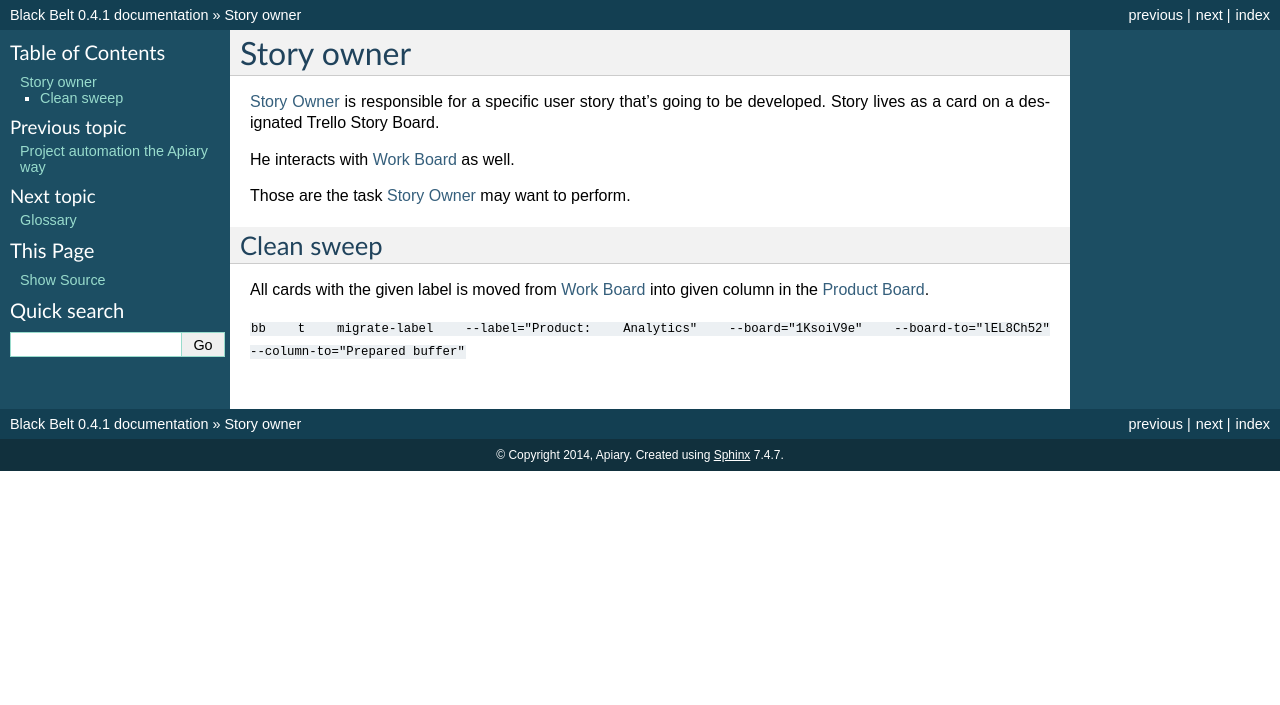
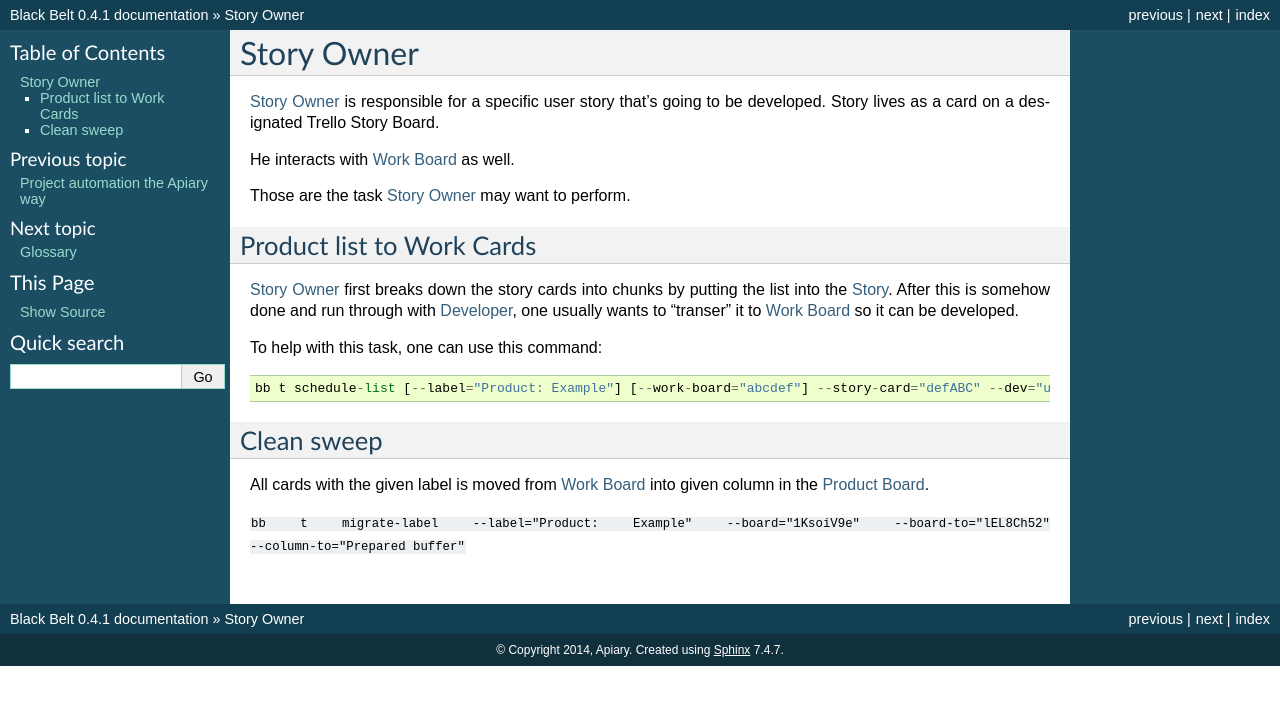
Before and after one commit to apiaryio/black-belt, a Sphinx documentation site: the page built from docs/source/story-owner.rst, in a window 1280 px wide. Shown: the top 705 px of the page. Built offline with Sphinx 7.4.7, drawn with Linux system fonts in a browser that asks for light colours.

Commit message:
Product list proposal

```diff
--- a/docs/source/glossary.rst
+++ b/docs/source/glossary.rst
@@ -16,6 +16,12 @@ Terms used in this documentation.
 	Product Board
 		Trello board with User Story cards.
 
+	Story
+	Story Card
+	User Story
+	User Story Card
+		Single Trello card on :term:`Product Board` that describes a single user story.
+
 	Work Board
 	Work Overview
 		Trello board with deployeable tasks/units derived from User Story cards.
--- a/docs/source/story-owner.rst
+++ b/docs/source/story-owner.rst
@@ -1,6 +1,6 @@
 
 ============
-Story owner
+Story Owner
 ============
 
 :term:`Story Owner` is responsible for a specific user story that's going to be developed. Story lives as a card on a designated Trello Story Board.
@@ -8,6 +8,16 @@ Story owner
 He interacts with :term:`Work Board` as well.
 
 Those are the task :term:`Story Owner` may want to perform.
+
+------------------------------------
+Product list to Work Cards
+------------------------------------
+
+:term:`Story Owner` first breaks down the story cards into chunks by putting the list into the :term:`Story`. After this is somehow done and run through with :term:`Developer`, one usually wants to "transer" it to :term:`Work Board` so it can be developed.
+
+To help with this task, one can use this command::
+
+	bb t schedule-list [--label="Product: Example"] [--work-board="abcdef"] --story-card="defABC" --dev="user-id" [--list="xoxo"]
 
 
 
@@ -17,4 +27,4 @@ Clean sweep
 
 All cards with the given label is moved from :term:`Work Board` into given column in the :term:`Product Board`.
 
-``bb t migrate-label --label="Product: Analytics" --board="1KsoiV9e" --board-to="lEL8Ch52" --column-to="Prepared buffer"``
+``bb t migrate-label --label="Product: Example" --board="1KsoiV9e" --board-to="lEL8Ch52" --column-to="Prepared buffer"``
```
